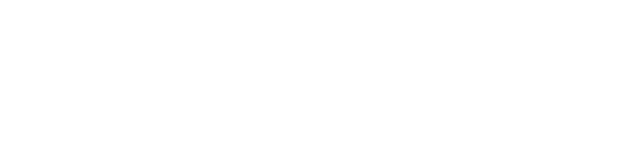
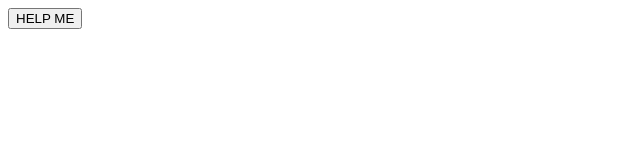
Before and after one commit to george871/splitmate, a plain HTML site: page index.html in a window 1280 px wide. Shown: the whole page, without its empty margins (0-640 px from the left). Drawn offline with Linux system fonts and the light colour scheme.

Commit message:
contact button created

```diff
--- a/index.html
+++ b/index.html
@@ -4,6 +4,7 @@
     <meta charset="UTF-8">
     <meta name="viewport" content="width=device-width, initial-scale=1.0">
     <title>Split Mate</title>
+    <button>HELP ME </button>
 </head>
 <body>
 
```
